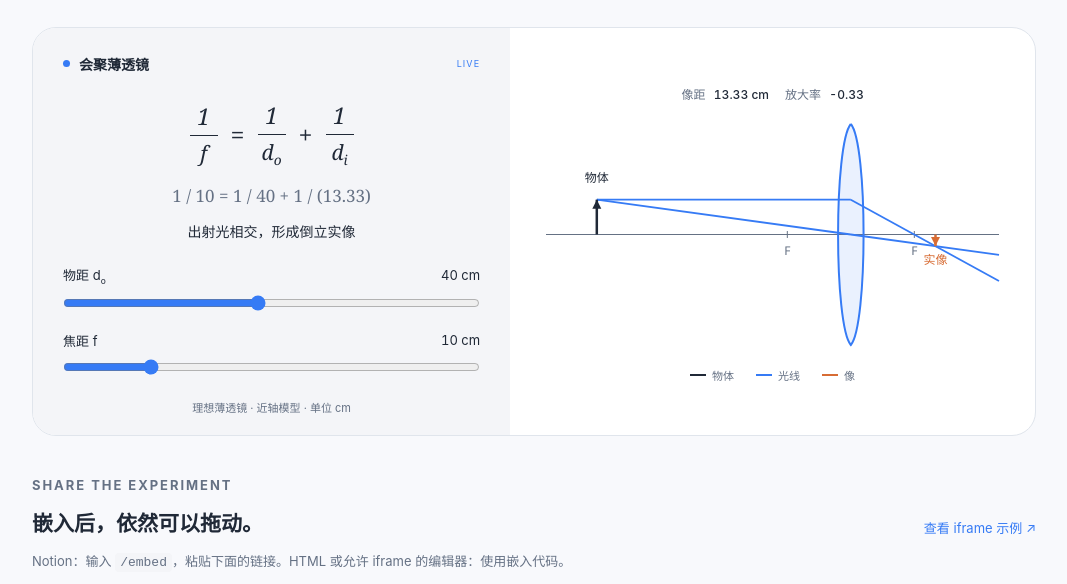
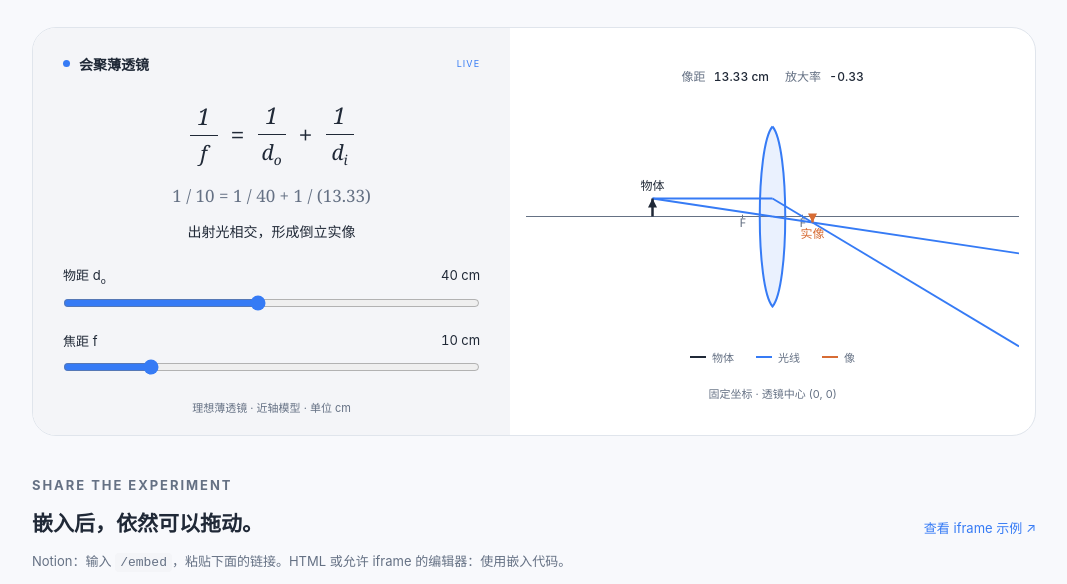
Before and after one commit to yyhtbs-yye/yyhtbs-yye.github.io, a website: page interactive-optics/index.html in a window 1280 px wide. Shown: the part 216-800 px from the top of the page, without its empty margins (106-1173 px from the left). Drawn offline with Linux system fonts and the light colour scheme.

Commit message:
Keep optics coordinates fixed with a centered lens

```diff
--- a/interactive-optics/app.js
+++ b/interactive-optics/app.js
@@ -1,4 +1,5 @@
 import { DEFAULT_SCENE, validateScene, parseScene, solve, embedURL, iframeCode } from './model.js';
+import { fixedView } from './view.js';
 
 const $ = (id) => document.getElementById(id);
 const embedded = document.documentElement.dataset.embed === 'true';
@@ -18,11 +19,7 @@ function diagram(result) {
   const blue = css.getPropertyValue('--blue').trim(), orange = css.getPropertyValue('--orange').trim();
   const d = scene.object.distance, f = scene.lens.focalLength, h = scene.object.height;
   const di = result.distance, ih = result.magnification * h;
-  const min = -Math.max(d + 8, f + 8, di < 0 ? Math.min(100, -di + 8) : 0);
-  const max = Math.max(f + 10, di > 0 && Number.isFinite(di) ? Math.min(100, di + 10) : 25);
-  const extent = Math.max(18, Math.min(40, Number.isFinite(ih) ? Math.abs(ih) + 5 : 18), h + 4);
-  const x = (v) => 20 + (v - min) / (max - min) * (width - 40);
-  const y = (v) => height / 2 - v / extent * (height / 2 - 28);
+  const { min, max, extent, x, y } = fixedView(width, height);
   const line = (a, b, c, e, color, dash = [], weight = 1.8) => {
     ctx.beginPath(); ctx.strokeStyle = color; ctx.lineWidth = weight; ctx.setLineDash(dash);
     ctx.moveTo(x(a), y(b)); ctx.lineTo(x(c), y(e)); ctx.stroke(); ctx.setLineDash([]);
@@ -51,13 +48,15 @@ function diagram(result) {
   }
   arrow(-d, h, ink); label('物体', -d, h + 3, ink);
   const visible = Number.isFinite(di) && di > min + 2 && di < max - 2 && Math.abs(ih) < extent - 2;
-  if (visible) { arrow(di, ih, orange, di < 0); label(di > 0 ? '实像' : '虚像', di, ih + (ih > 0 ? 3 : -3), orange); }
-  const lx = x(0), top = 22, bottom = height - 22;
+  // Canvas clips the image at its actual coordinates, including partly visible images.
+  if (Number.isFinite(di)) { arrow(di, ih, orange, di < 0); label(di > 0 ? '实像' : '虚像', di, ih + (ih > 0 ? 5 : -5), orange); }
+  const lx = x(0), top = height / 2 - 90, bottom = height / 2 + 90;
   ctx.beginPath(); ctx.moveTo(lx, top);
   ctx.bezierCurveTo(lx + 17, top + 20, lx + 17, bottom - 20, lx, bottom);
   ctx.bezierCurveTo(lx - 17, bottom - 20, lx - 17, top + 20, lx, top);
   ctx.fillStyle = blue; ctx.globalAlpha = 0.1; ctx.fill(); ctx.globalAlpha = 1;
   ctx.strokeStyle = blue; ctx.lineWidth = 2; ctx.stroke();
+  $('view-note').textContent = [d >= -min ? '物体超出视野' : '', result.kind !== 'infinite' && !visible ? '像超出视野' : ''].filter(Boolean).join(' · ') || '固定坐标 · 透镜中心 (0, 0)';
   canvas.setAttribute('aria-label', `物距 ${fmt(d)} cm，焦距 ${fmt(f)} cm；${$('image-description').textContent}，像距 ${fmt(di)} cm，放大率 ${fmt(result.magnification)}${visible ? '' : '，像不在当前视野内'}`);
 }
 
--- a/interactive-optics/index.html
+++ b/interactive-optics/index.html
@@ -7,7 +7,7 @@
   <meta name="description" content="用 JSON 配置薄透镜实验，实时调整物距和焦距，并嵌入 Notion 或网页。">
   <script>if(new URLSearchParams(location.search).get('embed')==='1')document.documentElement.dataset.embed='true';</script>
   <link rel="stylesheet" href="styles.css?v=1">
-  <script type="module" src="app.js?v=1"></script>
+  <script type="module" src="app.js?v=fixed-view-1"></script>
 </head>
 <body>
   <main>
@@ -44,6 +44,7 @@
         <div class="measurements"><span>像距 <strong id="image-distance"></strong></span><span>放大率 <strong id="magnification"></strong></span></div>
         <canvas id="ray-diagram" role="img" aria-label="薄透镜成像光路"></canvas>
         <div class="legend"><span><i class="object-key"></i>物体</span><span><i class="ray-key"></i>光线</span><span><i class="image-key"></i>像</span></div>
+        <p id="view-note" class="model-note" aria-live="polite"></p>
       </div>
     </section>
 
--- /dev/null
+++ b/interactive-optics/view.js
@@ -0,0 +1,13 @@
+// World origin is the lens center. One cm always occupies three CSS pixels,
+// regardless of scene parameters or container size. Resizing only reveals or
+// clips more of the same scene; it never fits the scene to the image/object.
+export function fixedView(width, height) {
+  const pixelsPerCm = 3;
+  return {
+    x: (cm) => width / 2 + cm * pixelsPerCm,
+    y: (cm) => height / 2 - cm * pixelsPerCm,
+    min: -width / (2 * pixelsPerCm),
+    max: width / (2 * pixelsPerCm),
+    extent: height / (2 * pixelsPerCm),
+  };
+}
```
Also changed, not shown: tests/optics-view.test.js (added, +17 -0 lines), README.md.
